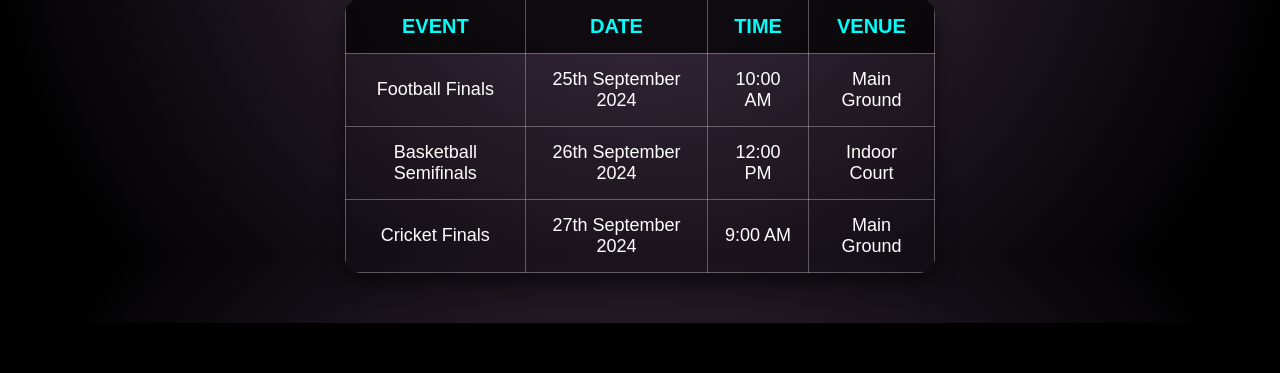
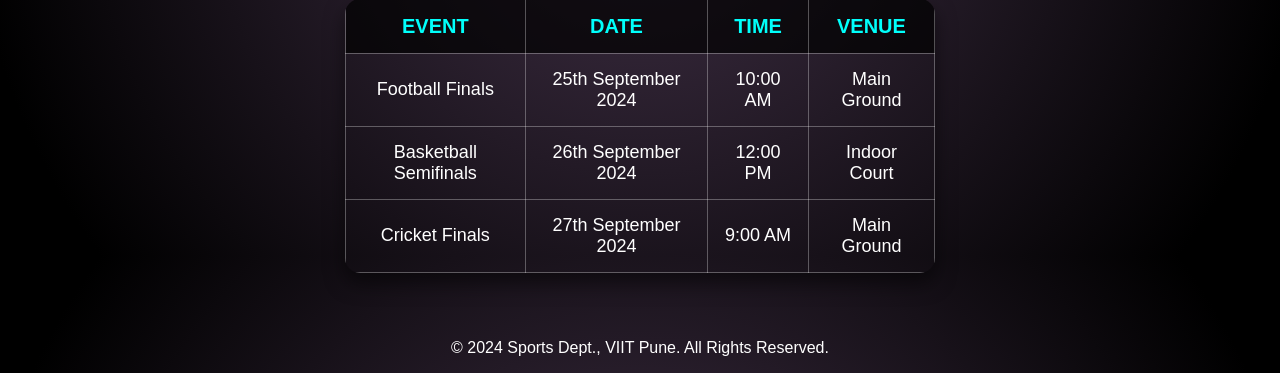
Before and after one commit to SnehalLY/ASM, a Django app: page / in a window 1280 px wide. Shown: the part 2144-2517 px from the top of the page. Before the commit the page ends 2467 px from the top, so only its background shows below. Run offline with Django 5.2, Linux system fonts and the light colour scheme.

Commit message:
added footer index.html

```diff
--- a/myproject/myapp/templates/myapp/index.html
+++ b/myproject/myapp/templates/myapp/index.html
@@ -132,6 +132,11 @@
     <div class="dot"></div>
     <div class="dot"></div>
     <div class="dot"></div>
+     <footer class="footer">
+        <div class="footer-content">
+            <p>&copy; 2024 Sports Dept., VIIT Pune. All Rights Reserved.</p>
+        </div>
+    </footer>
 
     <script>
         var eventUrls = {
```
